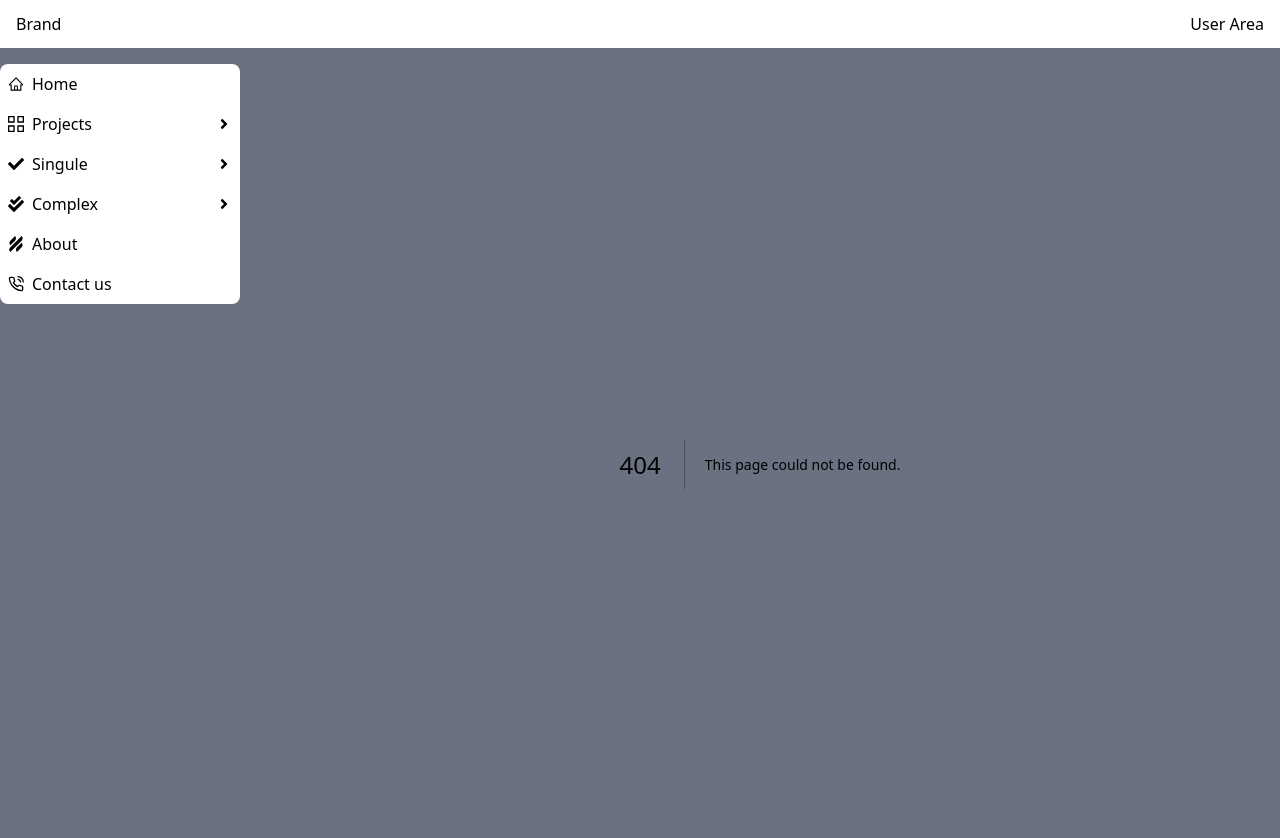
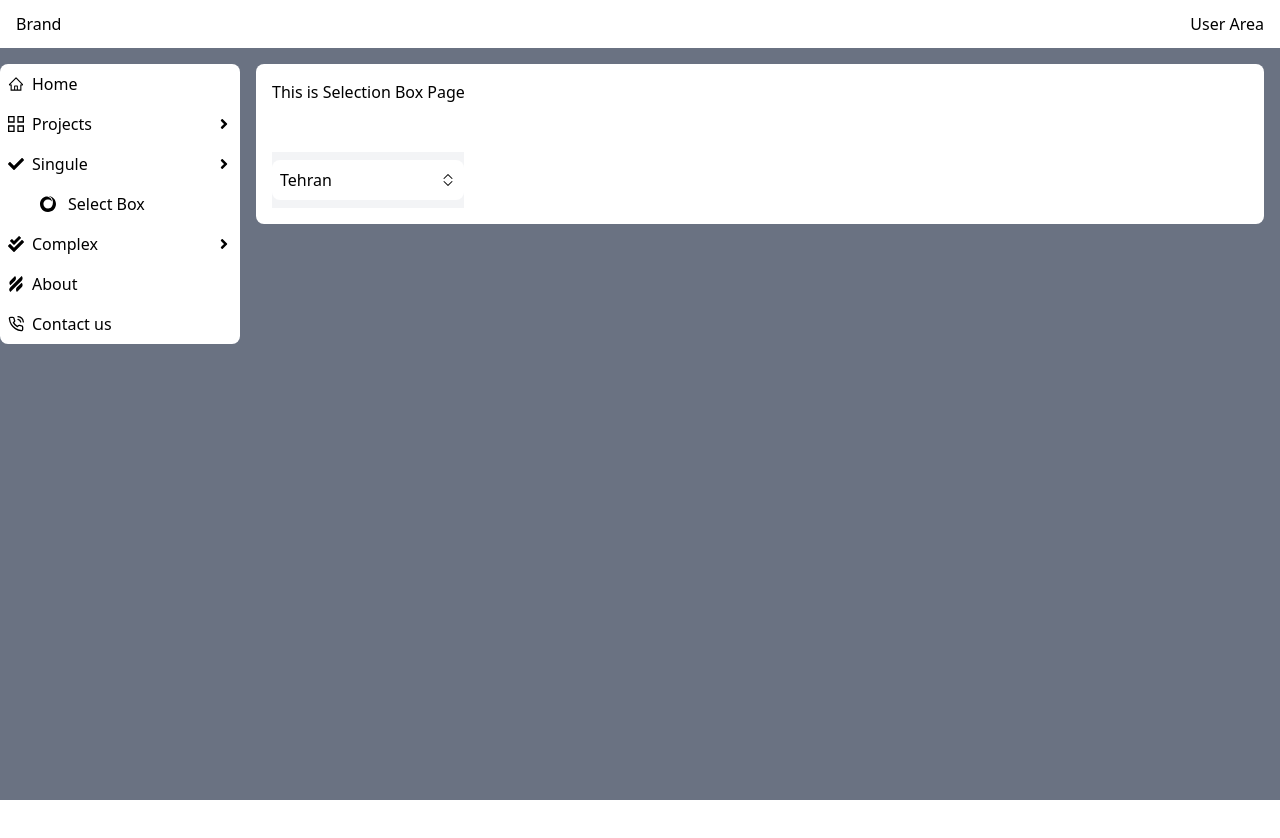
Before and after one commit to Miiloray/NexJs-tailwins-sandbox, a Next.js app: page /singule/selectbox in a window 1280 px wide. Before the commit this address had no page. Shown: the top 838 px of the page. After the commit the page ends 800 px from the top, so only its background shows below. Built offline with nearby package versions, Linux system fonts and the light colour scheme.

Commit message:
customselectbox

```diff
--- /dev/null
+++ b/app/singule/selectbox/components/CustomSelectBox.jsx
@@ -0,0 +1,63 @@
+"use client"
+import React, {useState} from 'react';
+import {BsChevronExpand} from "react-icons/bs"
+import {AiOutlineCheck} from "react-icons/ai"
+
+const cities = [
+    "Tehran",
+    "Shiraz",
+    "Yazd",
+    "Mashhad",
+    "Esfahan"
+];
+
+const CustomSelectBox = () => {
+    const [selectedCity, setSelectedCity] = useState("Tehran")
+    const [open, setOpen] = useState(false);
+
+    return (
+        <>
+        <div className="bg-gray-100 flex flex-col justify-center items-center w-fit relative z-30 ">
+
+            <div
+                onClick={() => setOpen(prev => !prev)}
+                className="flex flex-row justify-between items-center bg-white w-48 my-2 p-2 rounded-lg cursor-pointer">
+               <span>{selectedCity}</span>
+                <BsChevronExpand className="text-grey-400"/>
+            </div>
+
+        <div className={`flex flex-col bg-white w-48 my-2 rounded-lg ${
+            open ? "opacity-100 h-auto" : "opacity-0 h-0 "
+        }transition-all duration-200 overflow-hidden absolute top-16 left-0`}>
+            {cities.map(item =>(
+                <div
+                    key={item}
+                    onClick={() => {
+                        setSelectedCity(item)
+                        setOpen(false)
+                    }
+                }
+                    className={`flex justify-start items-center gap-x-2 px-2 py-1 hover:bg-orange-100 cursor-pointer ${
+                        selectedCity === item? "bg-orange-100" : ""}`}
+                >
+                    <AiOutlineCheck className={`text-orange-300 ${selectedCity === item? "opacity-100" : "opacity-0"}`} />
+                    <span>
+                        {item}
+                    </span>
+                </div>
+                    )
+            )
+                }
+        </div>
+        </div>
+
+        <div
+            onClick={() => setOpen(false)}
+            className={`bg-gray-100 fixed inset-0 opacity-50 z-0 ${open ? "block" : "hidden"}`}>  </div>
+        </>
+
+    )
+
+}
+
+export default CustomSelectBox
--- /dev/null
+++ b/app/singule/selectbox/page.jsx
@@ -0,0 +1,17 @@
+import React from 'react';
+import CustomSelectBox from "@/app/singule/selectbox/components/CustomSelectBox";
+
+const SelectBoxPage = () => {
+    return(
+        <div className="bg-white rounded-lg mx-4 p-4">
+            <h1>
+                This is Selection Box Page
+            </h1>
+            <br />
+            <br />
+            <CustomSelectBox></CustomSelectBox>
+        </div>
+    );
+};
+
+export default SelectBoxPage;
--- a/components/MainLayout.jsx
+++ b/components/MainLayout.jsx
@@ -7,7 +7,7 @@
 import {AiOutlineHome} from "react-icons/ai"
 import {GrProjects} from "react-icons/gr"
 import {FaAngleRight, FaCheck, FaCheckDouble} from "react-icons/fa"
-import {SiHelpscout} from "react-icons/si"
+import {SiHelpscout, SiSinglestore} from "react-icons/si"
 import {FiPhoneCall} from "react-icons/fi"
 
 const MainLayout = ({children}) => {
@@ -32,11 +32,19 @@
                                 <FaAngleRight></FaAngleRight>
                             </li>
 
-                            <li className="flex justify-start items-center hover:bg-blue-200 hover:text-blue-800 rounded-xl p-2">
+                            <li className="flex flex-col justify-start items-start hover:bg-blue-200 hover:text-blue-800 rounded-xl p-2">
+                                <div className="w-full flex flex-row justify-start items-center">
                                 <FaCheck className="mr-2">
                                 </FaCheck>
                                 <h3 className="flex-1"> Singule</h3>
                                 <FaAngleRight></FaAngleRight>
+                                </div>
+                                <ul className="ml-8 mt-4">
+                                    <li className="flex justify-center items-center gap-3 ">
+                                        <SiSinglestore />
+                                        <Link href="/singule/selectbox">Select Box</Link>
+                                    </li>
+                                </ul>
                             </li>
 
                             <li className="flex justify-start items-center hover:bg-blue-200 hover:text-blue-800 rounded-xl p-2">
```
